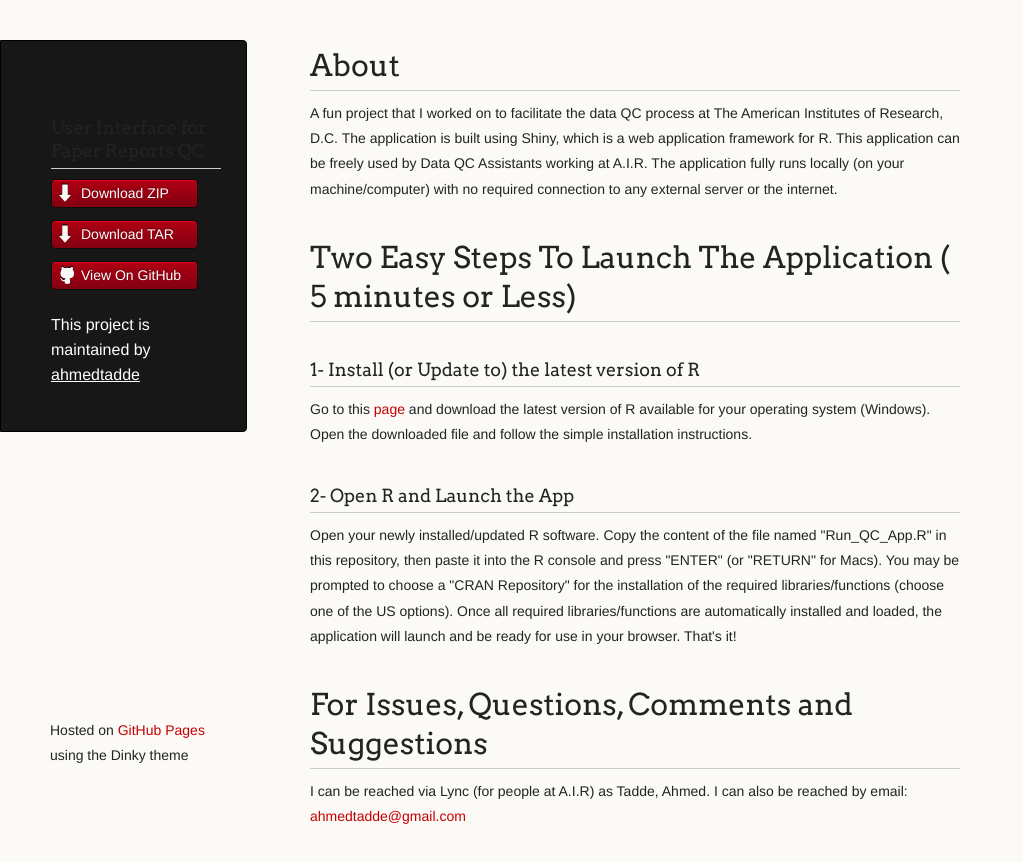
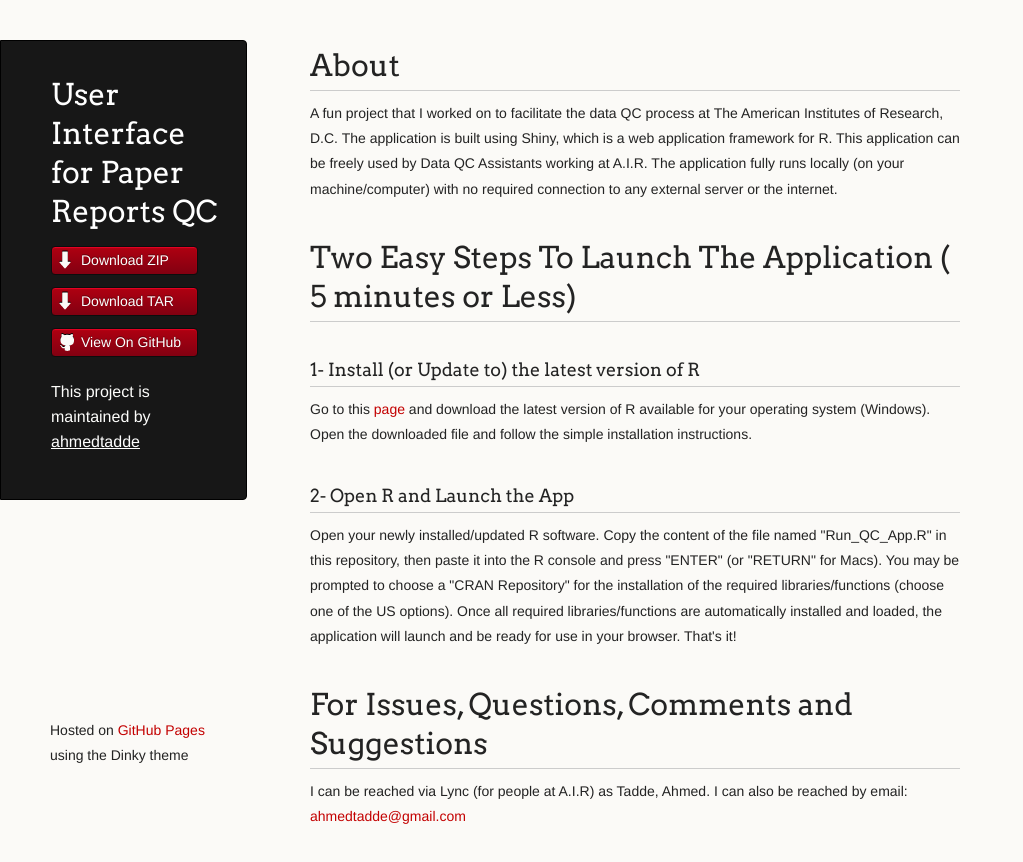
Before and after one commit to ahmedtadde/QC-Application, a plain HTML site: page index.html in a window 1280 px wide. Shown: the whole page, without its empty margins (0-1023 px from the left). Drawn offline with Linux system fonts and the light colour scheme.

Commit message:
changing headers, 2

```diff
--- a/index.html
+++ b/index.html
@@ -16,8 +16,7 @@
   <body>
     <div class="wrapper">
       <header>
-        <h1 class="header"></h1>
-        <h3 class="header"> User Interface for Paper Reports QC</h3>
+        <h1 class="header"> User Interface for Paper Reports QC</h1>
 
         <ul>
           <li class="download"><a class="buttons" href="https://github.com/ahmedtadde/QC-Application/zipball/master">Download ZIP</a></li>
```
